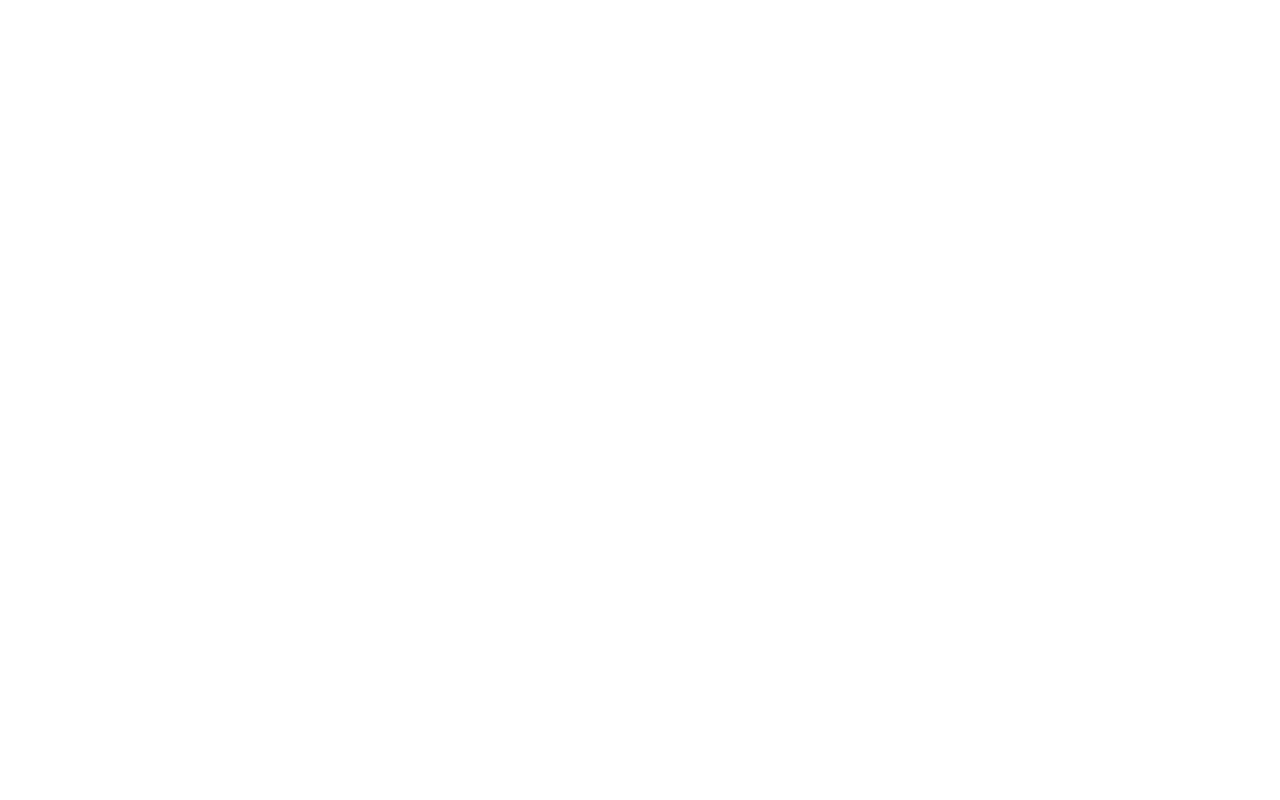
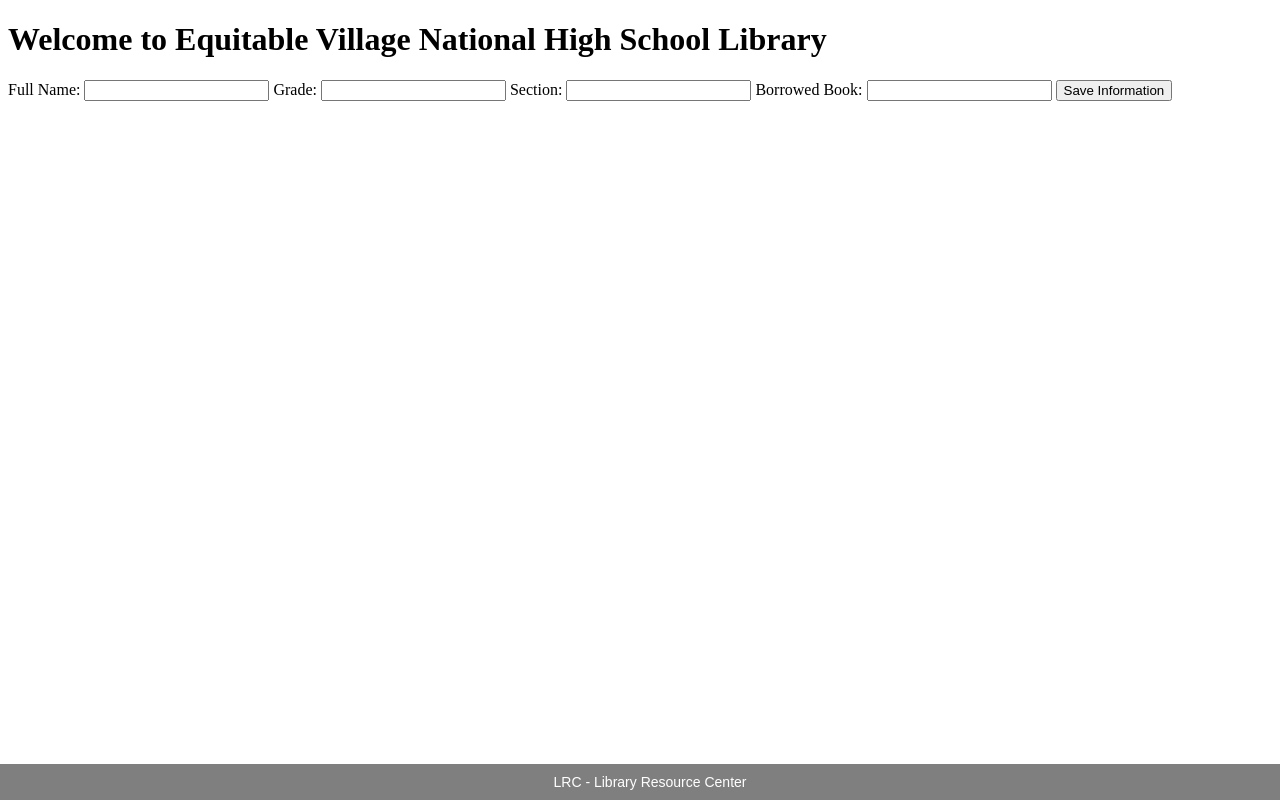
Before and after one commit to Lrcevnhs/Lrcevnhs, a plain HTML site: page index.html in a window 1280 px wide. Drawn offline with Linux system fonts and the light colour scheme.

Commit message:
Update index.html

```diff
--- a/index.html
+++ b/index.html
@@ -1,6 +1,32 @@
+<!-- index.html -->
+<!DOCTYPE html>
+<html lang="en">
 <head>
   <meta charset="UTF-8">
   <meta name="viewport" content="width=device-width, initial-scale=1.0">
   <title>Equitable Village National High School</title>
   <link rel="stylesheet" href="style.css">
 </head>
+<body>
+  <h1>Welcome to Equitable Village National High School Library</h1>
+
+  <form id="student-form">
+    <label for="name">Full Name:</label>
+    <input type="text" id="name" required>
+    <label for="grade">Grade:</label>
+    <input type="text" id="grade" required>
+    <label for="section">Section:</label>
+    <input type="text" id="section" required>
+    <label for="borrowed-book">Borrowed Book:</label>
+    <input type="text" id="borrowed-book" required>
+    <button type="submit">Save Information</button>
+  </form>
+
+  <footer>
+    <p>LRC - Library Resource Center</p>
+  </footer>
+
+  <script src="firebase.js"></script>
+  <script src="app.js"></script>
+</body>
+</html>
```
